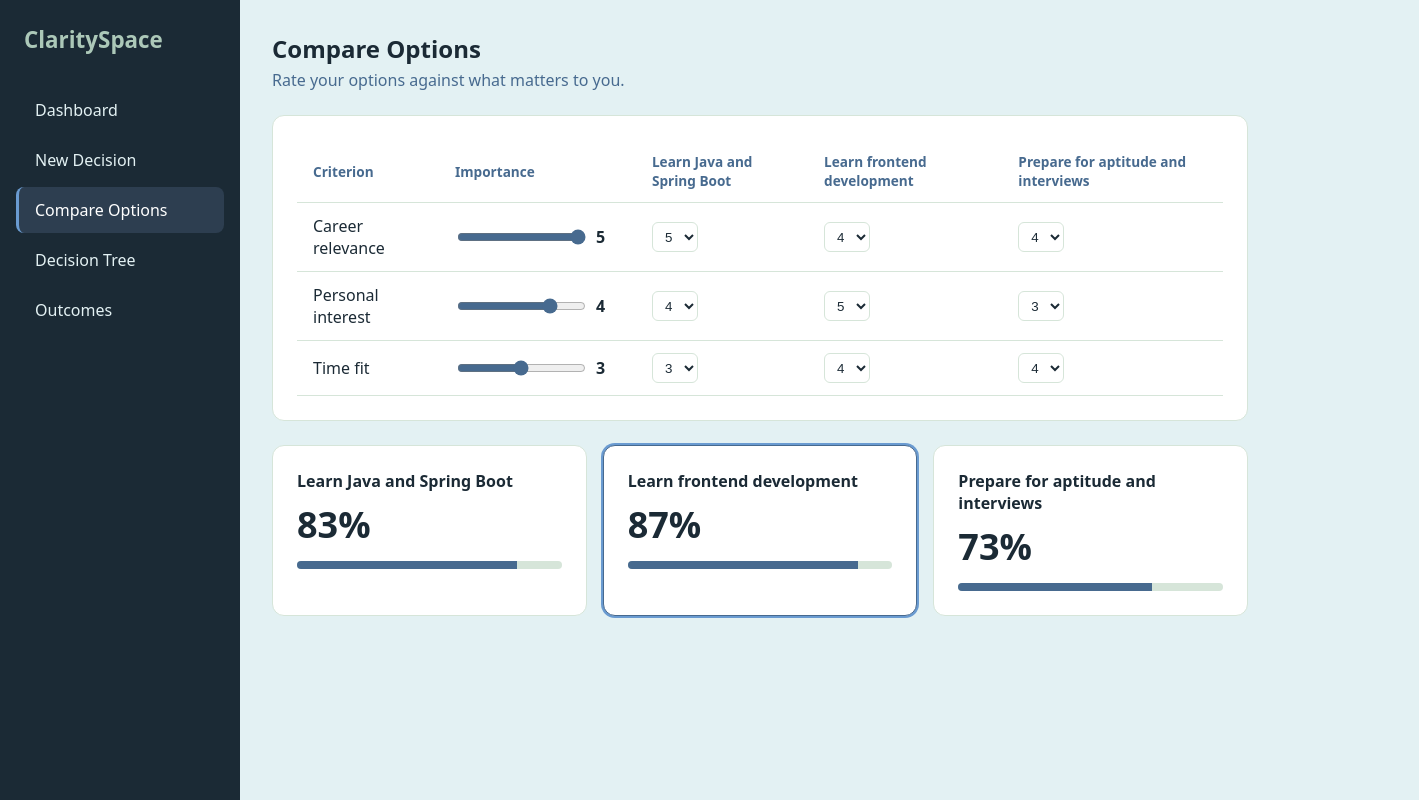
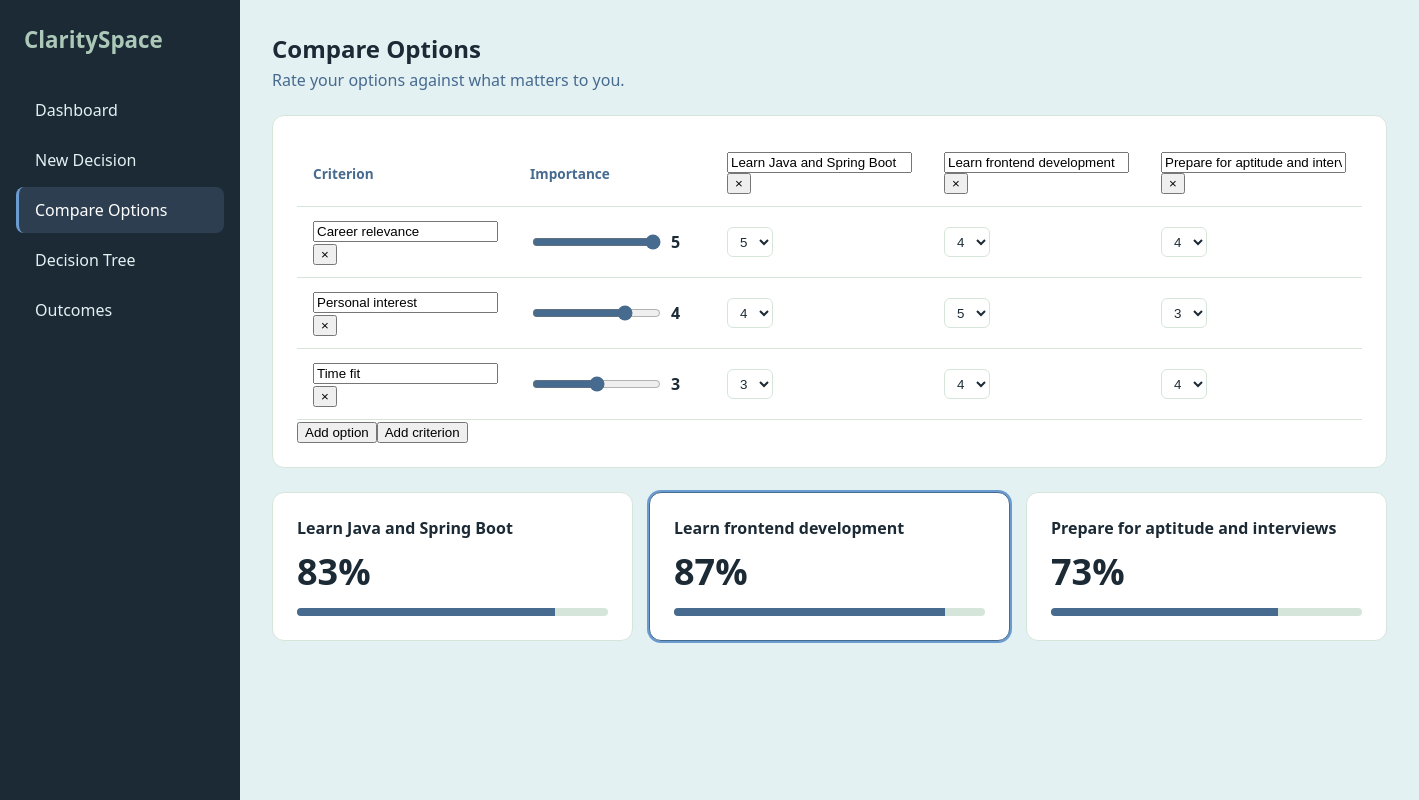
Before and after one commit to sonalstack330/ClaritySpace, a React app in the folder frontend/: page / in a window 1280 px wide. Both pictures are taken after a click on the item "Compare Options". Shown: the whole page, 1419 px wide, since content can reach past the window. Built offline with nearby package versions, Linux system fonts and the light colour scheme; the HTML template or start-up script is replaced by a standard one.

Commit message:
Let users add, rename and remove options and criteria

```diff
--- a/frontend/src/pages/CompareOptions.jsx
+++ b/frontend/src/pages/CompareOptions.jsx
@@ -20,9 +20,44 @@ const initialRatings = {
 }
 
 function CompareOptions() {
-  const [options] = useState(initialOptions)
+  const [options, setOptions] = useState(initialOptions)
   const [criteria, setCriteria] = useState(initialCriteria)
   const [ratings, setRatings] = useState(initialRatings)
+
+  function handleOptionNameChange(optionId, name) {
+    setOptions(
+      options.map((option) =>
+        option.id === optionId ? { ...option, name } : option
+      )
+    )
+  }
+
+  function handleAddOption() {
+    setOptions([...options, { id: crypto.randomUUID(), name: 'New option' }])
+  }
+
+  function handleRemoveOption(optionId) {
+    setOptions(options.filter((option) => option.id !== optionId))
+  }
+
+  function handleCriterionNameChange(criterionId, name) {
+    setCriteria(
+      criteria.map((criterion) =>
+        criterion.id === criterionId ? { ...criterion, name } : criterion
+      )
+    )
+  }
+
+  function handleAddCriterion() {
+    setCriteria([
+      ...criteria,
+      { id: crypto.randomUUID(), name: 'New criterion', weight: 3 },
+    ])
+  }
+
+  function handleRemoveCriterion(criterionId) {
+    setCriteria(criteria.filter((criterion) => criterion.id !== criterionId))
+  }
 
   function handleWeightChange(criterionId, value) {
     setCriteria(
@@ -45,7 +80,7 @@ function CompareOptions() {
   }
 
   const results = calculateScores(options, criteria, ratings)
-  const bestPercent = Math.max(...results.map((result) => result.percent))
+  const bestPercent = Math.max(0, ...results.map((result) => result.percent))
 
   return (
     <>
@@ -62,14 +97,54 @@ function CompareOptions() {
                 <th>Criterion</th>
                 <th>Importance</th>
                 {options.map((option) => (
-                  <th key={option.id}>{option.name}</th>
+                  <th key={option.id}>
+                    <div className="name-edit">
+                      <input
+                        type="text"
+                        className="name-input"
+                        value={option.name}
+                        aria-label="Option name"
+                        onChange={(event) =>
+                          handleOptionNameChange(option.id, event.target.value)
+                        }
+                      />
+                      <button
+                        type="button"
+                        className="icon-button"
+                        aria-label="Remove option"
+                        onClick={() => handleRemoveOption(option.id)}
+                      >
+                        ×
+                      </button>
+                    </div>
+                  </th>
                 ))}
               </tr>
             </thead>
             <tbody>
               {criteria.map((criterion) => (
                 <tr key={criterion.id}>
-                  <td>{criterion.name}</td>
+                  <td>
+                    <div className="name-edit">
+                      <input
+                        type="text"
+                        className="name-input"
+                        value={criterion.name}
+                        aria-label="Criterion name"
+                        onChange={(event) =>
+                          handleCriterionNameChange(criterion.id, event.target.value)
+                        }
+                      />
+                      <button
+                        type="button"
+                        className="icon-button"
+                        aria-label="Remove criterion"
+                        onClick={() => handleRemoveCriterion(criterion.id)}
+                      >
+                        ×
+                      </button>
+                    </div>
+                  </td>
                   <td>
                     <div className="weight-control">
                       <input
@@ -107,6 +182,19 @@ function CompareOptions() {
             </tbody>
           </table>
         </div>
+
+        <div className="matrix-actions">
+          <button type="button" className="button" onClick={handleAddOption}>
+            Add option
+          </button>
+          <button
+            type="button"
+            className="button secondary"
+            onClick={handleAddCriterion}
+          >
+            Add criterion
+          </button>
+        </div>
       </section>
 
       <section className="results">
@@ -117,7 +205,7 @@ function CompareOptions() {
               result.percent === bestPercent && bestPercent > 0 ? 'best' : ''
             }`}
           >
-            <h3>{result.name}</h3>
+            <h3>{result.name || 'Untitled option'}</h3>
             <p className="score-percent">{result.percent}%</p>
             <div className="score-bar">
               <div
```
